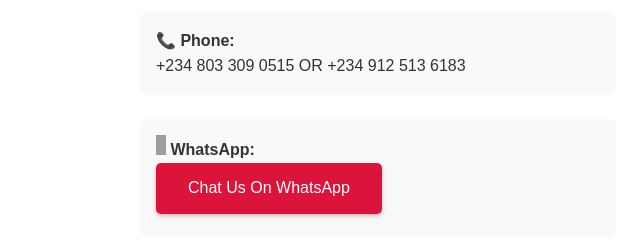
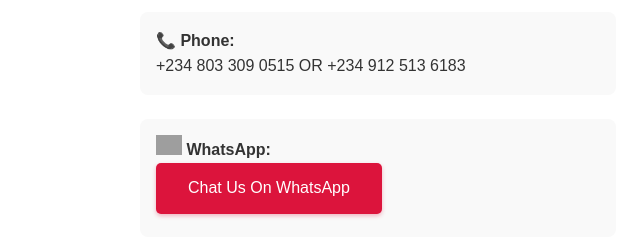
Before and after one commit to henryking17/javawork, a website: page index.html in a window 1280 px wide. Shown: the part 3420-3660 px from the top of the page, 0-640 px from the left. Drawn offline with Linux system fonts and the light colour scheme; no server answers; grey boxes are pictures that could not be loaded.

Commit message:
Add files via upload

```diff
--- a/index.html
+++ b/index.html
@@ -206,7 +206,7 @@
                             +234 803 309 0515  OR  +234 912 513 6183<br>
                         </div>
                        <div class="contact-item">
- <strong> <img src="https://th.bing.com/th/id/R.8f9472c229f80784be2aec44ebefe00c?rik=%2f%2fS9NVV83%2fXLLA&pid=ImgRaw&r=0" alt="WhatsApp" width="10" height="20" /> WhatsApp: </strong><br>
+ <strong> <img src="https://th.bing.com/th/id/R.8f9472c229f80784be2aec44ebefe00c?rik=%2f%2fS9NVV83%2fXLLA&pid=ImgRaw&r=0" alt="WhatsApp" width="26" height="20" /> WhatsApp: </strong><br>
   <a href="https://wa.link/01q7q7" target="_blank" rel="noopener noreferrer" class="btn">
     Chat Us On WhatsApp
   </a><br>
```
